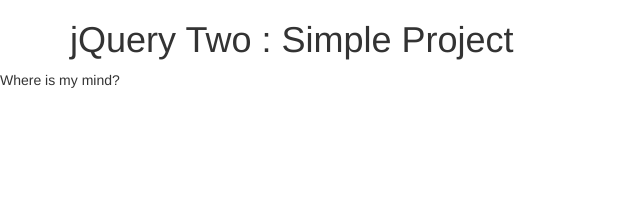
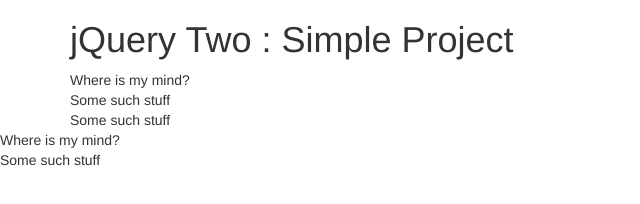
Before and after one commit to bkentropy/bkentropy.github.io, a plain HTML site: page projects/jquery-two/simple-project.html in a window 1280 px wide. Shown: the whole page, without its empty margins (0-640 px from the left). Drawn offline with nearby package versions, Linux system fonts and the light colour scheme.

Commit message:
Dis dat jQuery update

```diff
--- a/projects/jquery-two/simple-project.html
+++ b/projects/jquery-two/simple-project.html
@@ -24,14 +24,20 @@
         var $myP = $( "<p/>" );
         var $mySpan = $( "<span/>" );
         var $myDiv = $( "<div/>" );
-        var $myLi = $( "<li/>")
+        var $myDivOne = $( "<div/>" );
+        $myDivOne.addClass( "second" );
+        var $myDivTwo = $( "<div/>" );
+        $myDivTwo.addClass( "third");
+        var $myLi = $( "<li/>");
         // console.log($myP);
         $myDiv.html("Where is my mind?");
+        $myDivOne.html( "Some such stuff" );
         console.log($myDiv.text());
         // $( "body" ).html( $myDiv );
         $myDiv.appendTo( "body" );
-        $( "body" ).append.append( $myDiv );
-        $myDiv.appendTo( "body" ).appendTo( "div");
+        $myDiv.appendTo( "div" );
+        $myDivOne.appendTo( "div" );
+        // $myDiv.appendTo( ".third" );
        // $( $mySpan ).append( $myDiv );
         // YOUR JAVASCRIPT CODE GOES ABOVE THIS COMMENT //
     });
```
